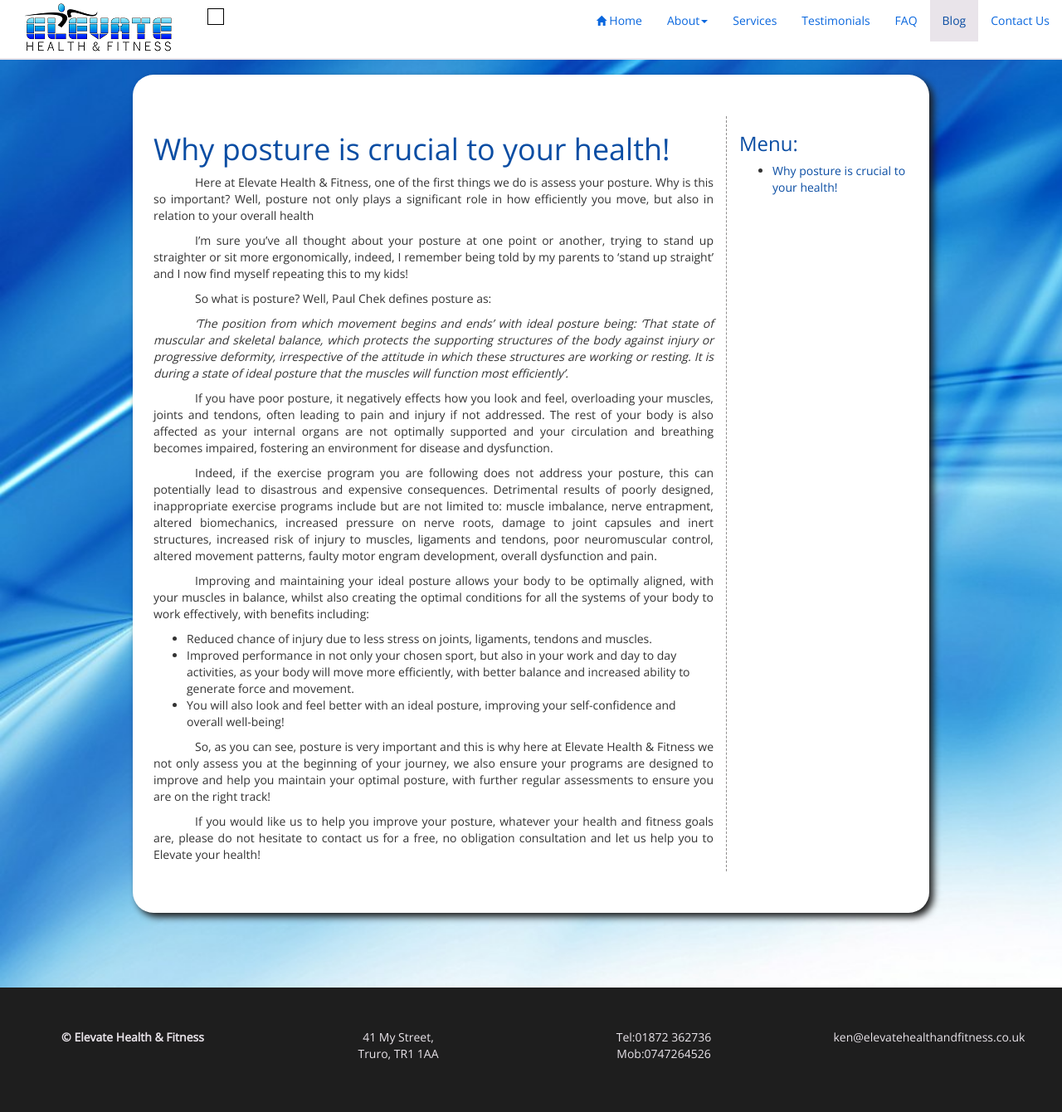
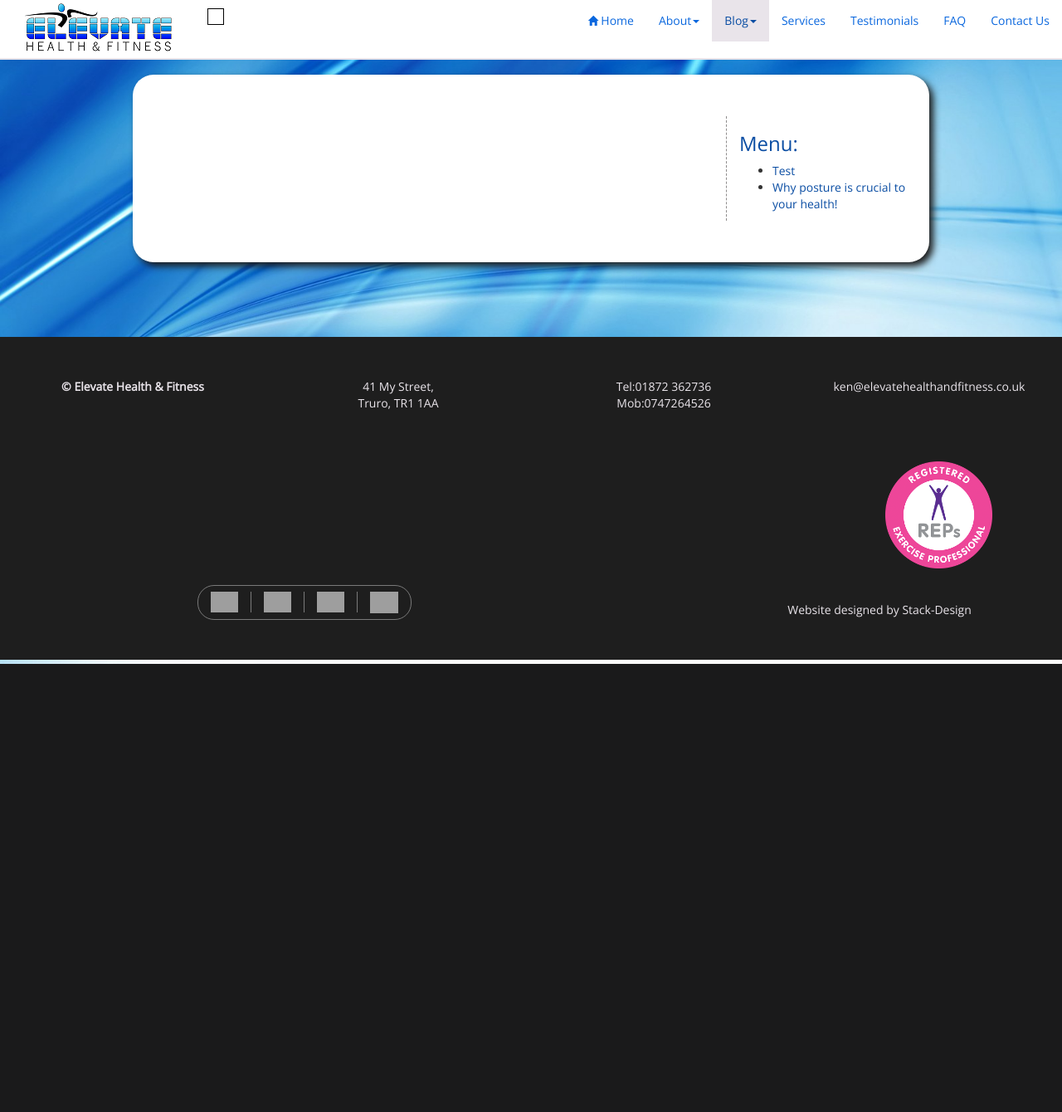
Before and after one commit to mthorning/elevatehealthandfitness.co.uk, a PHP site: page /blog.php in a window 1280 px wide. Shown: the top 1340 px of the page at 83% size. After the commit the page ends 800 px from the top, so only its background shows below. Run offline with PHP 8.4, Linux system fonts and the light colour scheme; the visitor is signed in with stand-in values (Sample User, id 1); grey boxes are pictures that could not be loaded.

Commit message:
blog page completed

```diff
--- a/blog.php
+++ b/blog.php
@@ -15,15 +15,16 @@
 <body id ="blogPage" class="aboutPages">
     <?php include "components/header.php"; ?>
         <div class="container">
-            <div id="content" class="col-lg-9">
+            <div id="content" class="col-sm-9">
             </div>
-            <div id="menu" class="col-lg-3 menu">
+            <div id="menu" class="col-sm-3 menu">
                 <h3>Menu:</h3>
                 <ul id="menuItems" class="pull-right">
 
                 </ul>
             </div>
         </div>
+
 
         <?php include 'components/footer.php' ?>
 
--- a/components/headLinks.php
+++ b/components/headLinks.php
@@ -25,6 +25,9 @@
 <link rel="icon" type="image/png" href="favicon-32x32.png" sizes="32x32" />
 <link rel="icon" type="image/png" href="favicon-16x16.png" sizes="16x16" />
 
+<!--JS Custom Functions-->
+<script type="text/javascript" src="js/functions.js"></script>
+
 <!-- HTML5 shim and Respond.js for IE8 support of HTML5 elements and media queries -->
 <!-- WARNING: Respond.js doesn't work if you view the page via file:// -->
 <!--[if lt IE 9]>
--- a/components/header.php
+++ b/components/header.php
@@ -28,12 +28,18 @@
                         <li><a href="#">Live Smart</a></li>
                     </ul>
                 </li>
+                <li id="blog" class="dropdown"><a class="dropdown-toggle" data-toggle="dropdown" href="#">Blog<span class="caret"></span></a>
+                    <ul class="dropdown-menu" id="navBlog">
+
+                    </ul>
+                </li>
                 <li id="services"><a href="services.php">Services</a></li>
                 <li id="testimonials"><a href="testimonials.php">Testimonials</a></li>
                 <li id="FAQ"><a href="#">FAQ</a></li>
-                <li id="blog"><a href="blog.php">Blog</a></li>
                 <li id="contactUs"><a href="contactUs.php">Contact Us</a></li>
             </ul>
         </div>
     </div>
 </nav>
+
+<script type="text/javascript" src="js/header.js"></script>
--- a/css/style.css
+++ b/css/style.css
@@ -176,6 +176,8 @@ body {
     border: 1px solid #e9e4ea;
     padding: 5px;
     border-radius: 8px;
+    -webkit-border-radius: 8px;
+    -moz-border-radius: 8px;
     width: 30%;
     float: right; }
     @media screen and (max-width: 480px) {
@@ -186,6 +188,8 @@ body {
     border: 1px solid #e9e4ea;
     padding: 5px;
     border-radius: 8px;
+    -webkit-border-radius: 8px;
+    -moz-border-radius: 8px;
     width: 30%;
     float: left; }
     @media screen and (max-width: 480px) {
@@ -264,6 +268,8 @@ body {
       border: 1px solid #e9e4ea;
       padding: 5px;
       border-radius: 8px;
+      -webkit-border-radius: 8px;
+      -moz-border-radius: 8px;
       margin: auto;
       width: 60%; }
       @media screen and (max-width: 480px) {
@@ -329,15 +335,19 @@ body {
   background-size: cover; }
   .aboutPages .container {
     float: none;
+    -webkit-border-radius: 25px;
+    -moz-border-radius: 25px;
     border-radius: 25px;
     padding: 50px;
     margin: 90px auto;
-    width: 75%;
     background-color: white;
-    box-shadow: 5px 5px 8px #1e1e1e; }
+    box-shadow: 5px 5px 8px #1e1e1e;
+    width: 75%; }
     @media screen and (max-width: 480px) {
       .aboutPages .container {
         border-radius: 0;
+        -webkit-border-radius: 0;
+        -moz-border-radius: 0;
         padding: 10px;
         margin: 50px auto 0 auto; } }
     @media screen and (max-width: 768px) {
@@ -421,10 +431,40 @@ body {
 
 #blogPage .container {
   padding-left: 10px !important;
-  padding-right: 10px !important; }
-#blogPage #menu {
-  height: 100%;
-  border-left: 1px dashed #8f8d8d; }
+  padding-right: 10px !important;
+  width: 75%; }
+  @media screen and (max-width: 992px) {
+    #blogPage .container {
+      width: 90vw; } }
+  @media screen and (max-width: 480px) {
+    #blogPage .container {
+      width: 100%; } }
+  #blogPage .container #content .headImg {
+    background-size: cover;
+    width: 150px;
+    height: 150px;
+    border: 1px solid #9c9a9a;
+    border-radius: 50%;
+    -webkit-border-radius: 50%;
+    -moz-border-radius: 50%;
+    margin: auto; }
+  #blogPage .container #content h1 {
+    width: 100%;
+    text-align: center;
+    margin-bottom: 30px; }
+  #blogPage .container #content img {
+    max-width: 20%;
+    max-height: 200px; }
+    #blogPage .container #content img:nth-child(even) {
+      float: right; }
+    #blogPage .container #content img:nth-child(odd) {
+      float: left; }
+  #blogPage .container #menu {
+    height: 100%;
+    border-left: 1px dashed #8f8d8d; }
+    @media screen and (max-width: 768px) {
+      #blogPage .container #menu {
+        display: none; } }
 
 #pageFooter {
   color: #e9e4ea;
--- /dev/null
+++ b/js/functions.js
@@ -0,0 +1,76 @@
+function updateMenu(menu, setClass) {
+    //side menu creation
+    var itemId = '';
+    //clear menu
+    $(menu).html('');
+    //populate menu
+    $.ajax({
+        type: 'GET'
+        , url: 'xml/blogs.xml'
+        , dataType: 'xml'
+        , success: function (xml) {
+            $(xml).find('section').each(function () {
+                var itemName = $(this).find('title').text();
+                itemId = $(this).find('id').text();
+                $(menu).prepend('<li><a href="#" id="' + itemId + '" class="' + setClass + '">' + itemName + '</a></li>');
+                console.log('in loop id: ' + itemId);
+            });
+        }
+        , error: function (XMLHttpRequest, textStatus, errorThrown) {
+            if (textStatus == 'Unauthorized') {
+                console.log('Unauthorized Status Error: ' + errorThrown);
+            } else {
+                console.log('Other Error: ' + errorThrown);
+            }
+        }
+
+    });
+}
+
+function updateContent(id) {
+
+    //clear content
+    $('#content').html('');
+    //which page am I looking for?
+    var id = id;
+
+    $.ajax({
+        type: 'GET'
+        , url: 'xml/blogs.xml'
+        , dataType: 'xml'
+        , success: function (xml) {
+            $(xml).find('section').each(function () {
+                var idCheck = $(this).find('id').text();
+                //of subjects match:
+                if (idCheck == id) {
+                    var title = $(this).find('title').text();
+                    //write img div
+                    $('#content').append('<div class="headImg" style="background-image: url(\'img/blogPage/' + id +'.jpg\');"></div>');
+                    //write title
+                    $('#content').append('<h1>' + title + '</h1>');
+                    //write paragraphs
+                    var i = 0;
+                    $(this).find('para').each(function () {
+                        var para = $(this).html();
+                        $('#content').append('<p>' + para + '</p>');
+                    });
+                }
+            });
+             equaliseHeights();
+        }
+        , error: function () {
+            alert('The XML document could not be read.');
+        }
+    });
+}
+
+function equaliseHeights() {
+    $('#menu').css('height', 'auto');
+    $('#content').css('height', 'auto');
+    var menuHeight = $('#menu').height();
+    var contentHeight = $('#content').height();
+
+    if (contentHeight > menuHeight) {
+        $('#menu').height(contentHeight);
+    }
+}
--- /dev/null
+++ b/js/header.js
@@ -0,0 +1,17 @@
+$(function () {
+
+    updateMenu('#navBlog', 'navBlog');
+
+    $('#navBlog').on('click', '.navBlog', function () {
+        var loc = window.location.href;
+        loc = loc.split('/');
+        loc = loc[loc.length - 1];
+        loc = loc.replace('#', '');
+        if (loc == 'blog.php') {
+            updateContent(this.id);
+        } else {
+            localStorage.setItem('blogPage', this.id);
+            window.location.href = 'blog.php';
+        }
+    });
+});
--- a/sass/modules/_mixins.scss
+++ b/sass/modules/_mixins.scss
@@ -13,20 +13,17 @@
 
 @mixin standardContainer {
     float: none;
+    -webkit-border-radius: 25px;
+    -moz-border-radius: 25px;
     border-radius: 25px;
     padding: 50px;
     margin: 90px auto;
     @include xs {
         border-radius: 0;
+        -webkit-border-radius: 0;
+        -moz-border-radius: 0;
         padding: 10px;
         margin: 50px auto 0 auto;
-    }
-    width: 75%;
-    @include sm {
-        width: 90vw;
-    }
-    @include xs {
-        width: 100%;
     }
     background-color: rgba(255, 255, 255, 1);
     box-shadow: 5px 5px 8px $darkGrey;
@@ -37,6 +34,8 @@
     border: 1px solid $bgHighlight;
     padding: 5px;
     border-radius: 8px;
+    -webkit-border-radius: 8px;
+    -moz-border-radius: 8px;
     @include xs {
         padding: 0;
     }
--- a/sass/pages/_aboutPages.scss
+++ b/sass/pages/_aboutPages.scss
@@ -4,6 +4,13 @@
     background-size: cover;
     .container {
         @include standardContainer;
+        width: 75%;
+        @include sm {
+            width: 90vw;
+        }
+        @include xs {
+            width: 100%;
+        }
         div {
             text-align: center;
         }
--- a/sass/pages/_blog.scss
+++ b/sass/pages/_blog.scss
@@ -2,9 +2,46 @@
     .container {
         padding-left: 10px!important;
         padding-right: 10px!important;
-    }
-    #menu {
-        height: 100%;
-        border-left: 1px dashed rgb( 143, 141, 141);
+        width: 75%;
+        @include md {
+            width: 90vw;
+        }
+        @include xs {
+            width: 100%;
+        }
+        #content {
+            .headImg {
+                background-size: cover;
+                width: 150px;
+                height: 150px;
+                border: 1px solid #9c9a9a;
+                border-radius: 50%;
+                -webkit-border-radius: 50%;
+                -moz-border-radius: 50%;
+                margin: auto;
+            }
+            h1 {
+                width: 100%;
+                text-align: center;
+                margin-bottom: 30px;
+            }
+            img {
+                max-width: 20%;
+                max-height: 200px;
+                &:nth-child(even) {
+                    float: right;
+                }
+                &:nth-child(odd) {
+                    float: left;
+                }
+            }
+        }
+        #menu {
+            height: 100%;
+            border-left: 1px dashed rgb( 143, 141, 141);
+            @include sm {
+                display: none;
+            }
+        }
     }
 }
--- a/xml/blogs.xml
+++ b/xml/blogs.xml
@@ -21,4 +21,9 @@
         <para>So, as you can see, posture is very important and this is why here at Elevate Health &amp; Fitness we not only assess you at the beginning of your journey, we also ensure your programs are designed to improve and help you maintain your optimal posture, with further regular assessments to ensure you are on the right track!</para>
         <para>If you would like us to help you improve your posture, whatever your health and fitness goals are, please do not hesitate to contact us for a free, no obligation consultation and let us help you to Elevate your health!</para>
     </section>
+    <section>
+        <id>testpic</id>
+        <title>Test</title>
+        <para>Test Test Test Test Test Test Test Test Test Test Test Test Test Test Test Test Test Test Test Test Test Test Test Test Test Test Test Test Test Test Test Test Test Test Test Test Test Test Test Test Test Test Test Test Test Test Test Test Test Test Test Test Test Test Test Test Test Test Test Test Test Test Test </para><para>Test Test Test Test Test Test Test Test Test Test Test Test Test Test Test Test Test Test Test Test Test Test Test Test Test Test Test Test Test Test Test Test Test Test Test Test Test Test Test Test Test Test Test Test Test Test Test Test Test Test Test Test Test Test Test Test Test Test Test Test Test Test Test </para><para>Test Test Test Test Test Test Test Test Test Test Test Test Test Test Test Test Test Test Test Test Test Test Test Test Test Test Test Test Test Test Test Test Test Test Test Test Test Test Test Test Test Test Test Test Test Test Test Test Test Test Test Test Test Test Test Test Test Test Test Test Test Test Test </para><para>Test Test Test Test Test Test Test Test Test Test Test Test Test Test Test Test Test Test Test Test Test Test Test Test Test Test Test Test Test Test Test Test Test Test Test Test Test Test Test Test Test Test Test Test Test Test Test Test Test Test Test Test Test Test Test Test Test Test Test Test Test Test Test </para>
+    </section>
 </blogs>
```
Also changed, not shown: js/blog.js (+5 -80 lines), img/blogPage/posture1116.jpg (added), img/blogPage/testpic.jpg (added), 1 other file.
